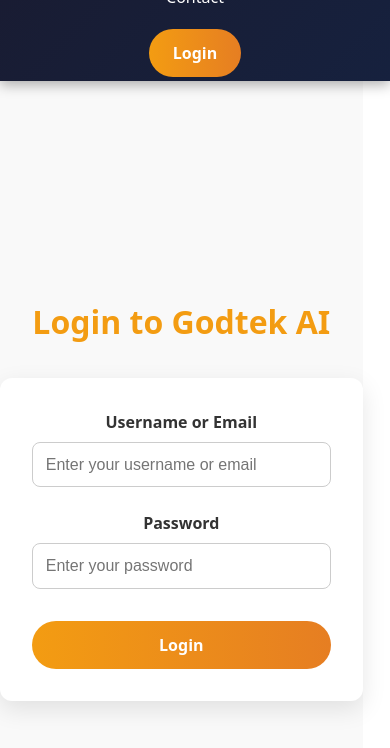
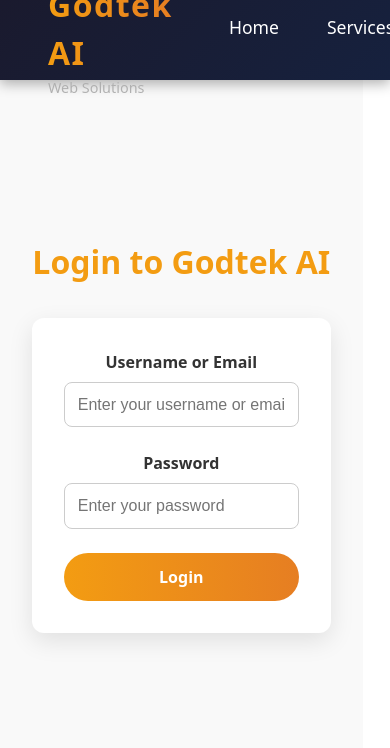
Before and after one commit to cuombai/portfolio.github.io, a React (Vite) app: page /login in a window 390 px wide. Shown: the top 748 px of the page. Built offline with nearby package versions, Linux system fonts and the light colour scheme.

Commit message:
wellImdone

```diff
--- a/src/App.css
+++ b/src/App.css
@@ -1,3 +1,7 @@
+* {
+  box-sizing: border-box;
+}
+
 /* * {
   box-sizing: border-box;
 }
--- a/src/styles/Footer.css
+++ b/src/styles/Footer.css
@@ -116,4 +116,12 @@
     text-align: center;
     width: 100%;
   }
+
+  .footer.hidden {
+  transform: translateY(100%);
+  opacity: 0;
+  pointer-events: none;
 }
+
+
+}
--- a/src/styles/Hero.css
+++ b/src/styles/Hero.css
@@ -82,50 +82,60 @@
   }
 }
 
-@media (max-width: 720px) {
+@media (width: 412px) {
+  * {
+    box-sizing: border-box;
+  }
+
+  html, body {
+    margin: 0;
+    padding: 0;
+    width: 100%;
+    overflow-x: hidden;
+  }
+
   .hero {
+    position: relative;
     top: 70px;
-    height: auto;
+    width: 100%;
+    max-width: 100vw;
     min-height: 40vh;
+    padding: 1.5rem 1rem;
+    display: flex;
     flex-direction: column;
-    padding: 2rem 1.5rem;
+    justify-content: center;
+    align-items: center;
     text-align: center;
+    overflow: hidden;
   }
 
   .hero-title {
-    font-size: 2.5rem;
+    font-size: clamp(1.8rem, 6vw, 2.2rem);
+    font-weight: 700;
     margin-bottom: 1rem;
-  }
-
-  .hero-subtitle {
-    font-size: 1.1rem;
-    margin-bottom: 1.5rem;
-  }
-
-  .hero-cta {
-    font-size: 1rem;
-    padding: 0.6rem 1.5rem;
-    border-radius: 20px;
-  }
-}
-
-@media (max-width: 400px) {
-  .hero {
-    padding: 1.5rem 1rem;
-  }
-
-  .hero-title {
-    font-size: 2rem;
-    letter-spacing: 1px;
+    letter-spacing: 0.5px;
+    max-width: 90%;
+    word-break: break-word;
+    white-space: normal; /* ✅ allow wrapping */
+    overflow: visible;   /* ✅ remove truncation */
+    text-overflow: unset;
   }
 
   .hero-subtitle {
     font-size: 0.95rem;
     line-height: 1.4;
+    margin-bottom: 1.5rem;
+    max-width: 95%;
+    white-space: normal;
+    overflow: visible;
+    text-overflow: unset;
   }
 
   .hero-cta {
-    font-size: 0.95rem;
+    font-size: 0.9rem;
     padding: 0.6rem 1.2rem;
+    border-radius: 20px;
+    white-space: nowrap;
+    min-width: fit-content;
   }
 }
--- a/src/styles/Navbar.css
+++ b/src/styles/Navbar.css
@@ -128,71 +128,101 @@
 }
 
 
-@media (max-width: 412px) {
+@media (width: 412px) {
+  * {
+    box-sizing: border-box;
+  }
+
+  html, body {
+    margin: 0;
+    padding: 0;
+    width: 100%;
+    overflow-x: hidden;
+  }
+
   .navbar {
+    position: fixed;
+    top: 0;
+    left: 0;
+    right: 0;
     height: 65px;
-    padding: 0 1rem;
-    flex-wrap: nowrap;
+    padding: 0 0.5rem;
+    display: flex;
+    flex-wrap: wrap;
+    justify-content: space-between;
+    align-items: center;
+    background: #111;
+    z-index: 999;
   }
 
   .logo {
-    font-size: 1.2rem;
-    letter-spacing: 1px;
-  }
-
-  .logo-subtext {
-    font-size: 0.7rem;
+    font-size: 1rem;
+    max-width: 60%;
+    overflow: visible;
+    text-overflow: ellipsis;
+    white-space: normal;
+    flex-shrink: 1;
   }
 
   .hamburger {
     display: flex;
+    flex-direction: column;
+    justify-content: space-around;
     width: 1.5rem;
     height: 1.5rem;
-    flex-direction: column;
-    justify-content: space-around;
     background: transparent;
     border: none;
     cursor: pointer;
+    margin-left: auto;
+    flex-shrink: 0;
   }
 
   .hamburger-line {
     width: 100%;
-    height: 0.2rem;
+    height: 2px;
     background: #fff;
     border-radius: 10px;
   }
 
+  .login-btn.desktop {
+    display: none !important;
+  }
+
+  .login-btn {
+    display: block;
+    font-size: 0.8rem;
+    padding: 0.3rem 0.6rem;
+    border-radius: 20px;
+    margin-left: 0.5rem;
+    white-space: nowrap;
+    flex-shrink: 0;
+  }
+
   .nav-links {
-    display: flex;
-    flex-direction: column;
-    align-items: center;
     position: absolute;
     top: 65px;
     left: 0;
     right: 0;
-    background: linear-gradient(135deg, #1a1a2e 0%, #16213e 100%);
-    padding: 1rem;
-    transform: translateY(-100%);
-    transition: transform 0.3s ease-in-out;
-    box-shadow: 0 4px 12px rgba(0, 0, 0, 0.3);
-    z-index: 1000;
+    width: 100%;
+    background: #1a1a2e;
+    display: none;
+    flex-direction: column;
+    align-items: center;
+    padding: 1rem 0.5rem;
+    z-index: 998;
   }
 
   .nav-links.open {
-    transform: translateY(0);
+    display: flex;
   }
 
   .nav-link {
-    font-size: 1rem;
-    padding: 0.8rem;
+    font-size: 0.9rem;
+    padding: 0.5rem;
     text-align: center;
     width: 100%;
-  }
-
-  .login-btn {
-    font-size: 0.9rem;
-    padding: 0.6rem 1.2rem;
-    border-radius: 20px;
-    margin-top: 0.5rem;
+    overflow: hidden;
+    text-overflow: ellipsis;
+    white-space: nowrap;
   }
 }
```
Also changed, not shown: 2 other files (tests, documents, lock files or other folders).
